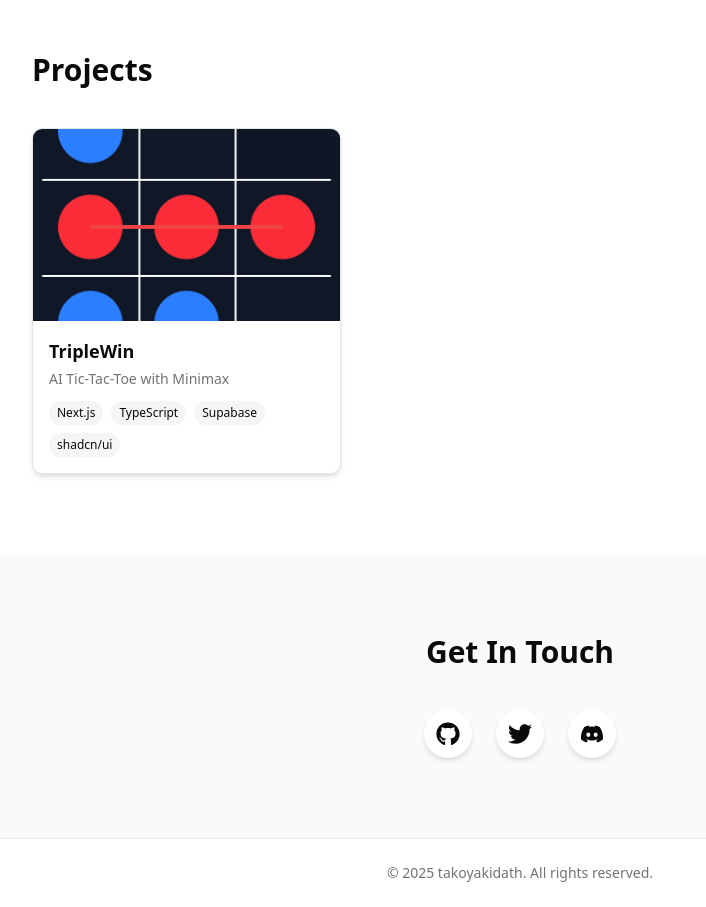
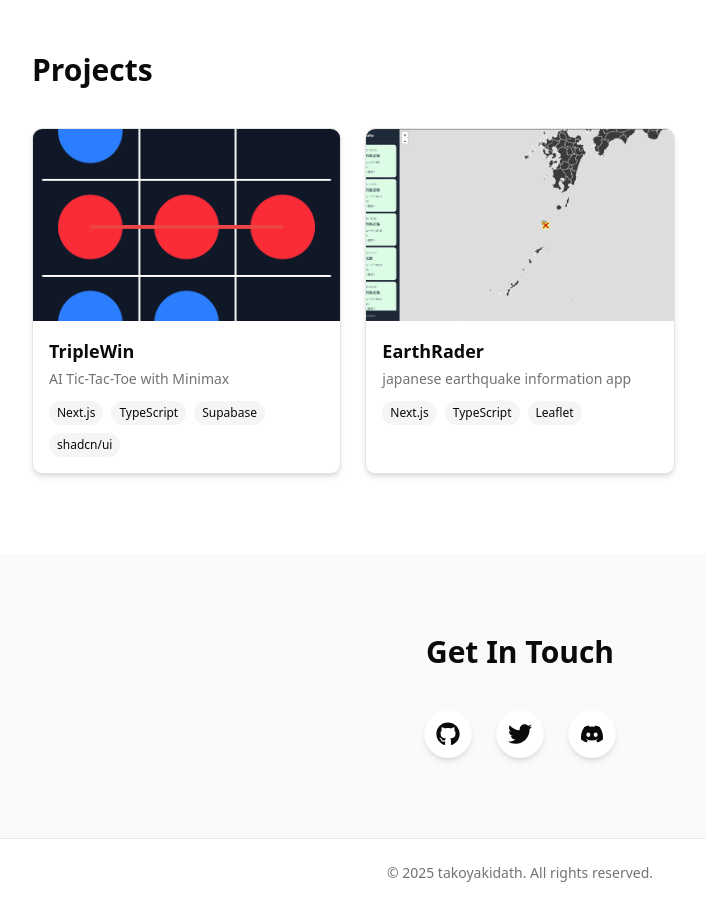
Before and after one commit to takoyakidath/takoyakiportfolio, a Next.js app: page / in a window 1280 px wide. Shown: the part 1520-2427 px from the top of the page, without its empty margins (120-826 px from the left). Built offline with nearby package versions, Linux system fonts and the light colour scheme.

Commit message:
new project

```diff
--- a/src/app/page.tsx
+++ b/src/app/page.tsx
@@ -32,6 +32,15 @@ const projects: Project[] = [
     techStack: ["Next.js", "TypeScript", "Supabase", "shadcn/ui"],
     image: "/projects/triplewin.png",
     URL: "https://triplewin.pkopko.jp"
+  },
+    {
+    id: 2,
+    title: "EarthRader",
+    description: "EarthRader is a web application that provides real-time earthquake information in Japan. Built with Next.js and Leaflet, it offers a user-friendly interface to stay informed about seismic activities.",
+    shortDescription: "japanese earthquake information app",
+    techStack: ["Next.js", "TypeScript", "Leaflet"],
+    image: "/projects/earthrader.png",
+    URL: "https://earthrader.pkopko.jp"
   }
 ]
 
```
Also changed, not shown: public/projects/earthrader.png (added), 1 other file (tests, documents, lock files or other folders).
